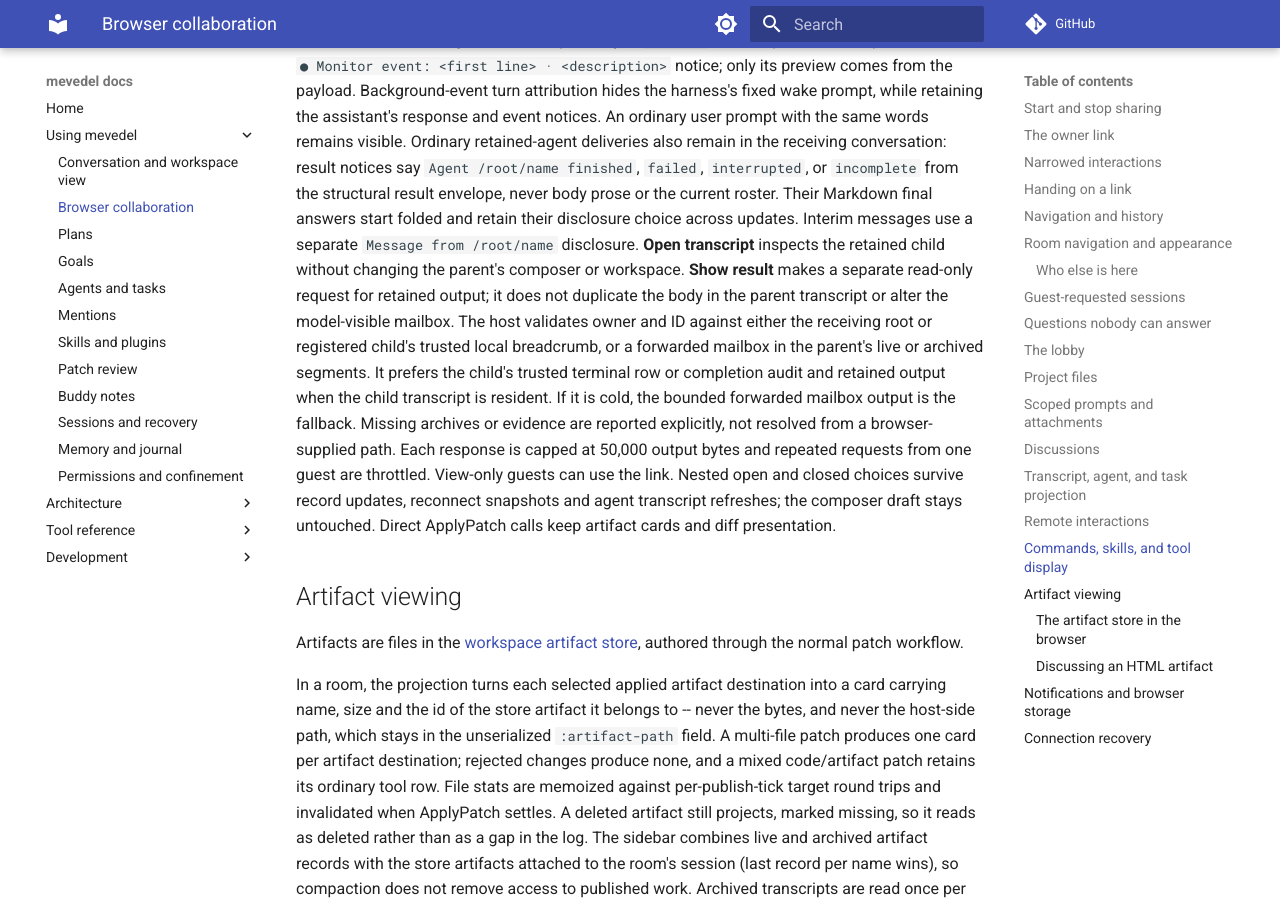
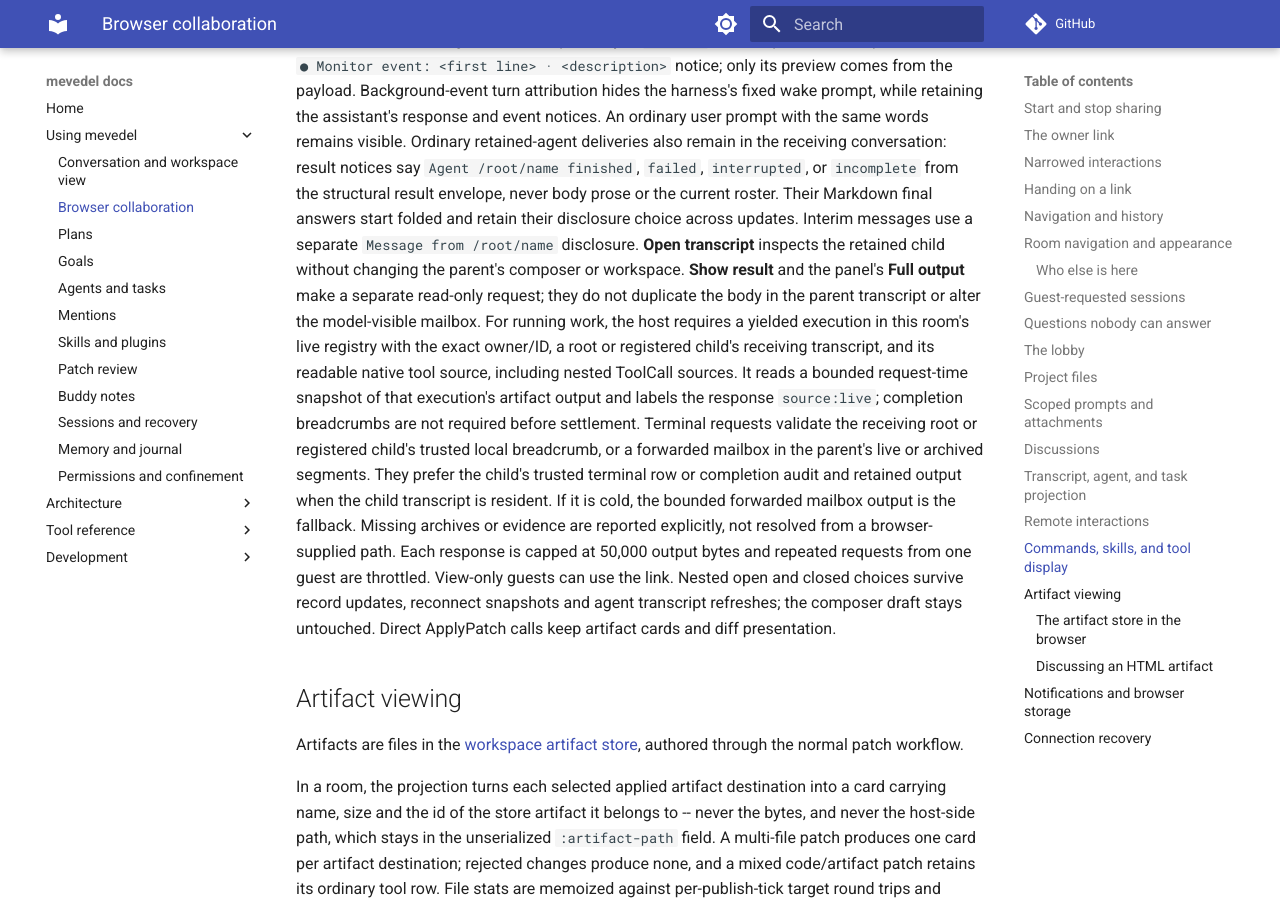
Before and after one commit to FrauH0lle/mevedel, an MkDocs documentation site: the page built from docs/collaboration.md, in a window 1280 px wide and 900 px high, scrolled down 21761 px. Built offline with MkDocs 1.6.1 and Material for MkDocs 9.7.7, drawn with Linux system fonts in a browser that asks for light colours; comment, search, counter and statistics services are not loaded.

Commit message:
fix(collaboration): Serve source-backed running execution output
Running work has no terminal breadcrumb yet. Authorize read-only snapshots through the room's yielded registry entry and native source instead, and use the public resource path resolver rather than treating its opaque preparation token as metadata.

* mevedel-collaboration-agent.el (--local-execution): Admit exact scoped live owner/ID facts only with a known receiving transcript and readable native source.
(--retained-execution-output): Resolve artifact paths with the public visitor and release resource attempts.
(--handle-execution-result-get): Identify request-time snapshots as live; preserve terminal and forwarded results.

* test/test-mevedel-collaboration-background.el: Exercise real running root/child Bash, nested ToolCall and Monitor output, source/identity refusals, retained artifact preference, byte limits and resource cleanup.

* docs/collaboration.md: Describe live and terminal output authorization.
* docs/adr/0099-project-live-collaboration-from-host-authoritative-state.md: Explain why running output uses live registry and source evidence.

Validation: failing-before real-process and artifact regressions; 544 related ERT pass; 256 files compile without warnings; Eask bytecode cleanup and diff checks pass.

```diff
--- a/docs/collaboration.md
+++ b/docs/collaboration.md
@@ -1060,14 +1060,19 @@ current roster. Their Markdown final answers start folded and retain their
 disclosure choice across updates. Interim messages use a separate `Message
 from /root/name` disclosure. **Open transcript** inspects the retained child
 without changing the parent's composer or workspace.
-**Show result** makes a separate read-only request for retained output; it does
-not duplicate the body in the parent transcript or alter the model-visible
-mailbox. The host validates owner and ID against either the receiving root or
-registered child's trusted local breadcrumb, or a forwarded mailbox in the
-parent's live or archived segments. It prefers the child's trusted terminal
-row or completion audit and retained output when the child transcript is resident. If it is cold,
-the bounded forwarded mailbox output is the fallback. Missing archives or
-evidence are reported explicitly, not resolved from a browser-supplied path.
+**Show result** and the panel's **Full output** make a separate read-only request;
+they do not duplicate the body in the parent transcript or alter the model-visible
+mailbox. For running work, the host requires a yielded execution in this room's
+live registry with the exact owner/ID, a root or registered child's receiving
+transcript, and its readable native tool source, including nested ToolCall sources.
+It reads a bounded request-time snapshot of that execution's artifact output and
+labels the response `source:live`; completion breadcrumbs are not required before
+settlement. Terminal requests validate the receiving root or registered child's
+trusted local breadcrumb, or a forwarded mailbox in the parent's live or archived
+segments. They prefer the child's trusted terminal row or completion audit and
+retained output when the child transcript is resident. If it is cold, the bounded
+forwarded mailbox output is the fallback. Missing archives or evidence are
+reported explicitly, not resolved from a browser-supplied path.
 Each response is capped at 50,000 output bytes and repeated requests from one
 guest are throttled. View-only guests can use the link.
 Nested open and closed choices survive record updates, reconnect snapshots
```
Also changed, not shown: docs/adr/0099-project-live-collaboration-from-host-authoritative-state.md (+7 -0 lines), 2 other files.
